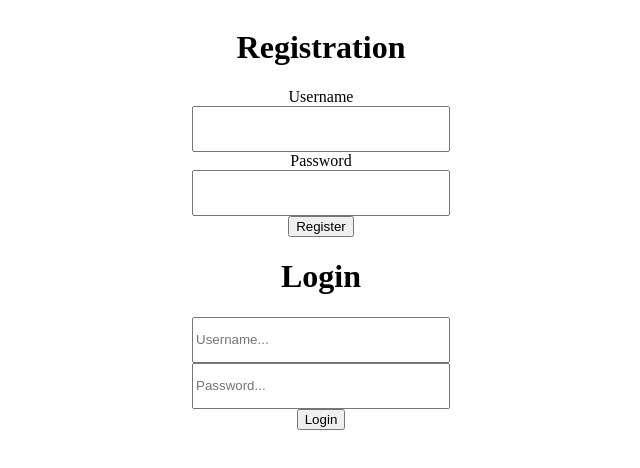
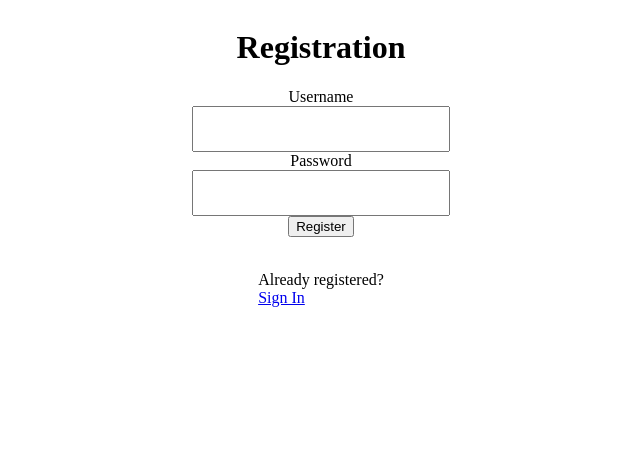
Before and after one commit to upendraTRL/Self-Sovereign-Identity_UI, a React (Create React App) app in the folder clientt/: page /registration in a window 1280 px wide. Shown: the top 468 px of the page, without its empty margins (319-959 px from the left). Built offline with nearby package versions, Linux system fonts and the light colour scheme; no server answers.

Commit message:
Login and Reg routing done.

```diff
--- a/clientt/package.json
+++ b/clientt/package.json
@@ -9,6 +9,7 @@
     "axios": "^1.3.4",
     "react": "^18.2.0",
     "react-dom": "^18.2.0",
+    "react-router-dom": "^6.9.0",
     "react-scripts": "5.0.1",
     "web-vitals": "^2.1.4"
   },
--- a/clientt/src/App.js
+++ b/clientt/src/App.js
@@ -1,94 +1,13 @@
-import React, { useEffect, useState } from "react";
-import Axios from "axios";
-import './App.css';
+import Login from './components/Login';
+import Registration from './components/Registration';
+import { Routes, Route, Router } from "react-router-dom";
 
 function App() {
-
-  const [usernameReg, setUsernameReg] = useState("");
-  const [passwordReg, setPasswordReg] = useState("");
-
-  const [username, setUsername] = useState("");
-  const [password, setPassword] = useState("");
-
-  const [loginStatus, setLoginStatus] = useState("");
-
-  Axios.defaults.withCredentials = true;
-
-  const register = () => {
-    Axios.post("http://localhost:3001/register", {
-      username: usernameReg,
-      password: passwordReg,
-    }).then((response) => {
-      console.log(response);
-    });
-  };
-
-  const login = () => {
-    Axios.post("http://localhost:3001/login", {
-      username: username,
-      password: password,
-    }).then((response) => {
-      if (response.data.message) {
-        setLoginStatus(response.data.message);
-      } else {
-        setLoginStatus(response.data[0].username);
-      }
-    });
-  };
-
-  useEffect(() => {
-    Axios.get("http://localhost:3001/login").then((response) => {
-      if (response.data.loggedIn == true) {
-        setLoginStatus(response.data.user[0].username);
-      }
-    });
-  }, []);
-
-
   return (
-    <div className="App">
-
-      <div className="registration">
-        <h1>Registration</h1>
-        <label>Username</label>
-        <input
-          type="text"
-          onChange={(e) => {
-            setUsernameReg(e.target.value);
-          }}
-        />
-        <label>Password</label>
-        <input
-          type="text"
-          onChange={(e) => {
-            setPasswordReg(e.target.value);
-          }}
-        />
-        <button onClick={register}> Register </button>
-      </div>
-
-      <div className="login">
-        <h1>Login</h1>
-        <input
-          type="text"
-          placeholder="Username..."
-          onChange={(e) => {
-            setUsername(e.target.value);
-          }}
-        />
-        <input
-          type="password"
-          placeholder="Password..."
-          onChange={(e) => {
-            setPassword(e.target.value);
-          }}
-        />
-        <button onClick={login}> Login </button>
-      </div>
-
-      <h1>{loginStatus}</h1>
-
-    </div>
+    <Routes>
+      <Route path="/" element={<Login />} />
+      <Route path="/registration" element={<Registration />} />
+    </Routes>
   );
 }
 
--- /dev/null
+++ b/clientt/src/components/Login.js
@@ -0,0 +1,79 @@
+// Use section instead div.
+
+import React, { useEffect, useState } from "react";
+import { Link } from 'react-router-dom';
+import Axios from "axios";
+import '../App.css';
+
+function Login() {
+
+    // Variables
+    const [username, setUsername] = useState("");
+    const [password, setPassword] = useState("");
+
+    const [loginStatus, setLoginStatus] = useState("");
+
+    Axios.defaults.withCredentials = true;
+
+    // Login function defination
+    const login = () => {
+        Axios.post("http://localhost:3001/login", {
+            username: username,
+            password: password,
+        }).then((response) => {
+            if (response.data.message) {
+                setLoginStatus(response.data.message);
+            } else {
+                setLoginStatus(response.data[0].username);
+            }
+        });
+    };
+
+    useEffect(() => {
+        Axios.get("http://localhost:3001/login").then((response) => {
+            if (response.data.loggedIn == true) {
+                setLoginStatus(response.data.user[0].username);
+            }
+        });
+    }, []);
+
+    //HTML
+    return (
+
+        <div className="login">
+            <h1>Login</h1>
+            <input
+                type="text"
+                placeholder="Username..."
+                onChange={(e) => {
+                    setUsername(e.target.value);
+                }}
+            />
+            <input
+                type="password"
+                placeholder="Password..."
+                onChange={(e) => {
+                    setPassword(e.target.value);
+                }}
+            />
+            <button onClick={login}> Login </button>
+
+            <br></br>
+
+            <p>
+                Need an Account?<br />
+                <span className="line">
+                    <Link to="/registration">Sign Up</Link>
+                </span>
+            </p>
+
+            <br></br>
+            <br></br>
+
+            <h1>{loginStatus}</h1>
+        </div >
+
+    )
+}
+
+export default Login
--- /dev/null
+++ b/clientt/src/components/Registration.js
@@ -0,0 +1,55 @@
+import React, { useEffect, useState } from "react";
+import Axios from "axios";
+import '../App.css';
+
+const Registration = () => {
+
+  const [usernameReg, setUsernameReg] = useState("");
+  const [passwordReg, setPasswordReg] = useState("");
+
+  Axios.defaults.withCredentials = true;
+
+  const register = () => {
+    Axios.post("http://localhost:3001/register", {
+      username: usernameReg,
+      password: passwordReg,
+    }).then((response) => {
+      console.log(response);
+    });
+  };
+
+  return (
+    <div className="registration">
+      <h1>Registration</h1>
+      <label>Username</label>
+      <input
+        type="text"
+        onChange={(e) => {
+          setUsernameReg(e.target.value);
+        }}
+      />
+      <label>Password</label>
+      <input
+        type="text"
+        onChange={(e) => {
+          setPasswordReg(e.target.value);
+        }}
+      />
+      <button onClick={register}> Register </button>
+
+      <br></br>
+
+      <p>
+        Already registered?<br />
+        <span className="line">
+          {/*put router link here*/}
+          <a href="/">Sign In</a>
+        </span>
+      </p>
+
+    </div>
+
+  )
+}
+
+export default Registration
--- a/clientt/src/index.js
+++ b/clientt/src/index.js
@@ -1,10 +1,13 @@
 import React from 'react';
 import ReactDOM from 'react-dom/client';
+import { BrowserRouter } from 'react-router-dom';
 import App from './App';
 
 const root = ReactDOM.createRoot(document.getElementById('root'));
 root.render(
   <React.StrictMode>
-    <App />
+    <BrowserRouter>
+      <App />
+    </BrowserRouter>
   </React.StrictMode>
 );
```
Also changed, not shown: 1 other file (tests, documents, lock files or other folders).
